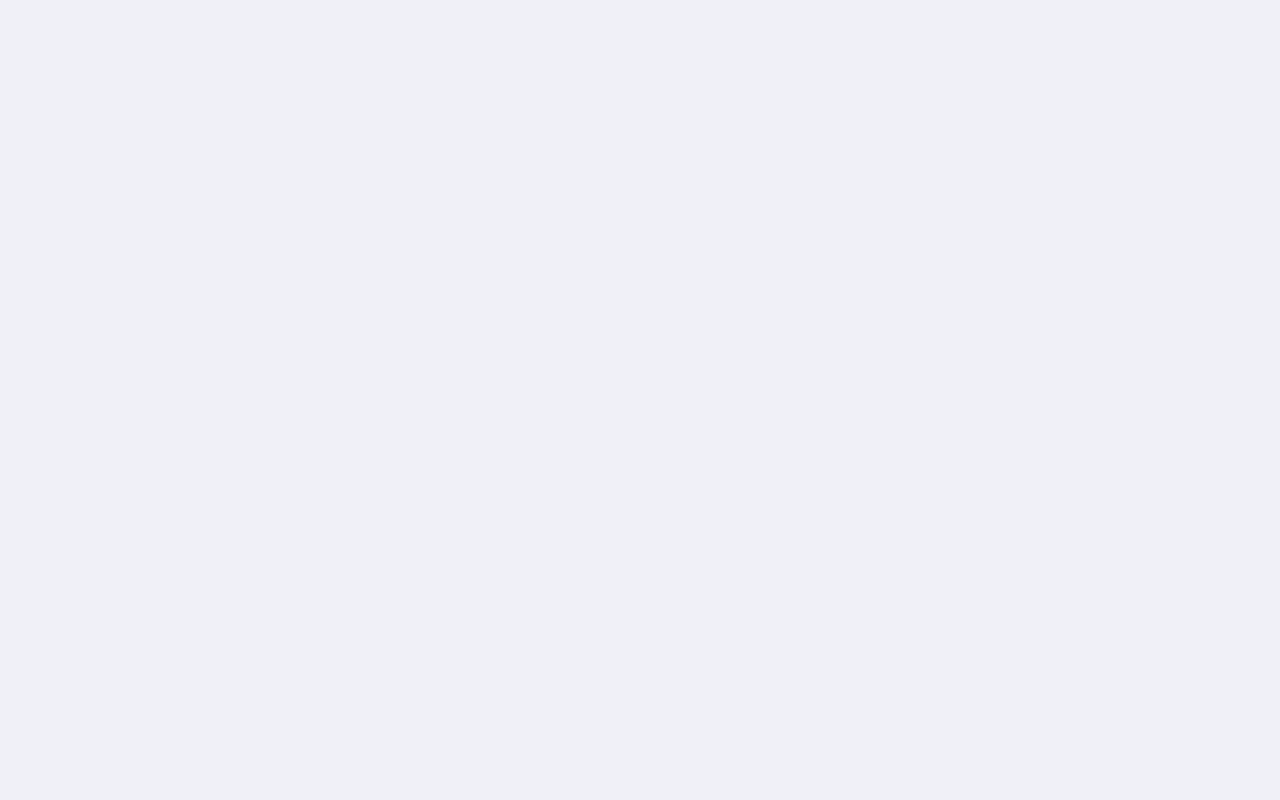
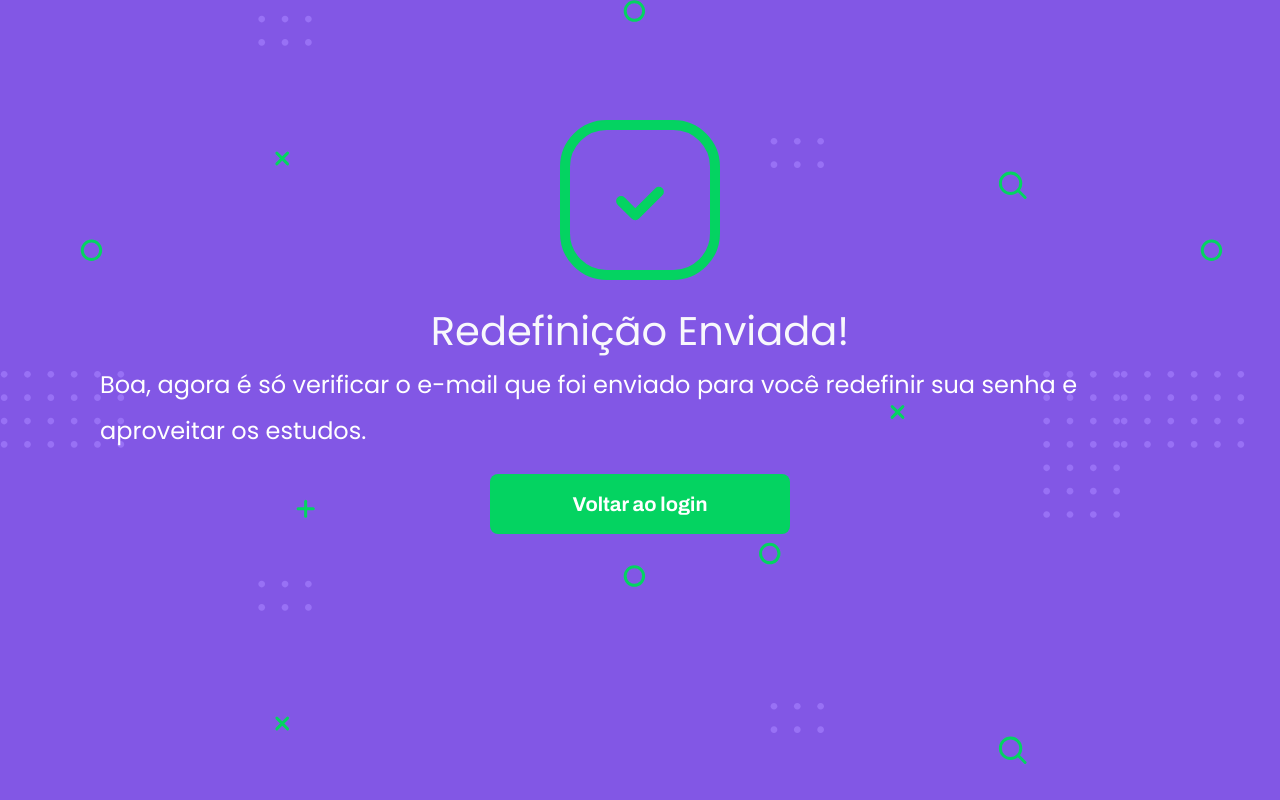
Before and after one commit to MarquesSouza/NLW_PROFFY, a React (Create React App) app in the folder web/: page /recover-sucess in a window 1280 px wide. Built offline with nearby package versions, Linux system fonts and the light colour scheme.

Commit message:
sucess routes

```diff
--- a/web/src/components/Button/index.tsx
+++ b/web/src/components/Button/index.tsx
@@ -1,4 +1,4 @@
-import React, { InputHTMLAttributes, Children } from 'react';
+import React, { InputHTMLAttributes } from 'react';
 
 import './styles.css';
 interface ButtonProps extends InputHTMLAttributes<HTMLButtonElement>{
--- a/web/src/components/Button/styles.css
+++ b/web/src/components/Button/styles.css
@@ -20,3 +20,6 @@
     color: var(--color-text-complement);
     background: var(--color-line-in-white);
 }
+.button-component:hover{
+    background: var(--color-secundary-dark);
+}
--- a/web/src/pages/LoginForm/index.tsx
+++ b/web/src/pages/LoginForm/index.tsx
@@ -71,7 +71,7 @@ function LoginForm(){
                             <br/>
                             </label>
 
-                            <Link to="/cadastro"className="cadastro-link">Cadastre-se</Link>
+                            <Link to="/register"className="cadastro-link">Cadastre-se</Link>
                         </div>
                         <div className="messagem-block">
                         <label  className="messagem">
--- a/web/src/routes.tsx
+++ b/web/src/routes.tsx
@@ -16,12 +16,23 @@ function Routes(){
             <Route path="/give-classes" component={TeacherForm} />
             <Route path="/login" component={LoginForm} />
             <Route path="/recover-password" component={RecoverPassword} />
-            <Route path="/sucesso" render={(props)=>(
+            <Route path="/register" component={CadastroForm} />
+            <Route path="/recover-sucess" render={(props)=>(
+                <SucessPage
+                title="Redefinição Enviada!"
+                text="Boa, agora é só verificar o e-mail que foi enviado para você redefinir sua senha e aproveitar os estudos."
+                link="/login"
+                linktext="Voltar ao login"
+                {...props}
+                />
+                )
+            } />
+            <Route path="/register-sucess" render={(props)=>(
                 <SucessPage
                 title="Cadastro Concluido"
                 text="Agora você faz parte da plataforma da Proffy.
                 Tenha uma ótima experiência."
-                link="/"
+                link="/login"
                 linktext="Fazer login"
                 {...props}
                 />
```
